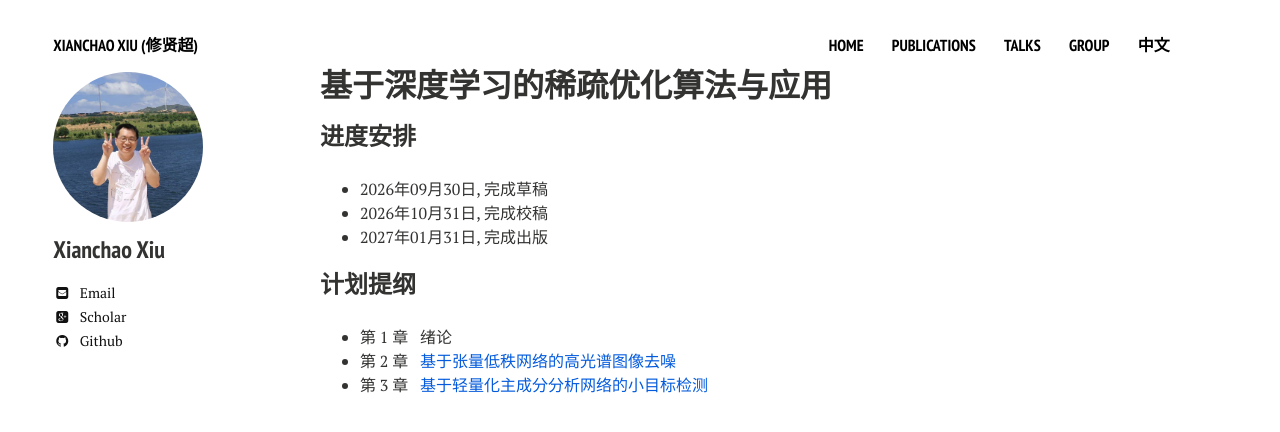
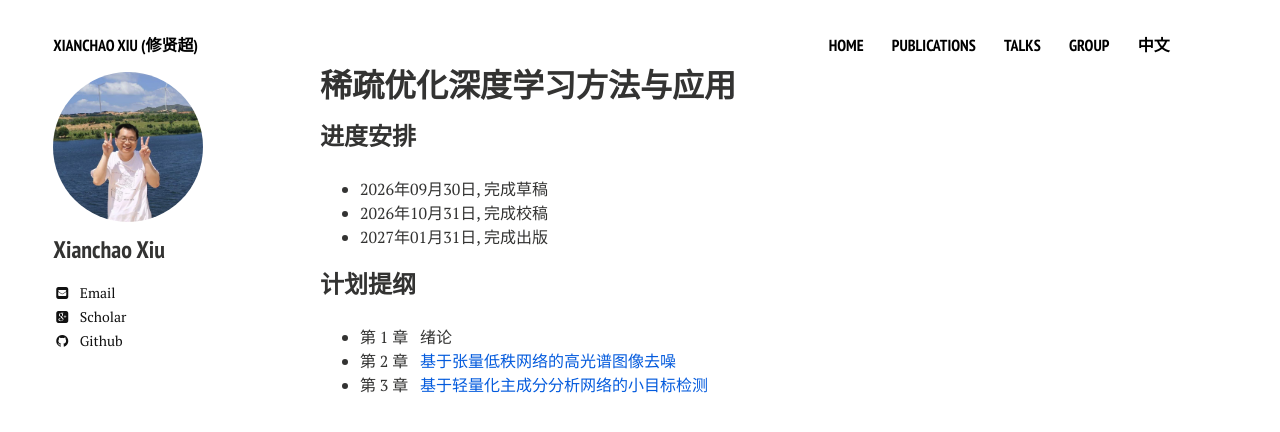
Before and after one commit to xianchaoxiu/xianchaoxiu.github.io, a Jekyll site: the page built from chinese/book/L2O/index.md, in a window 1280 px wide. Shown: the top 432 px of the page. Built offline with Jekyll 4.4.1, drawn with Linux system fonts in a browser that asks for light colours; nearby versions of some CDN libraries.

Commit message:
Update index.md

```diff
--- a/chinese/book/L2O/index.md
+++ b/chinese/book/L2O/index.md
@@ -1,6 +1,6 @@
 ---
 layout: page
-title: 基于深度学习的稀疏优化算法与应用
+title: 稀疏优化深度学习方法与应用
 comments: false
 share: false
 ---
```
